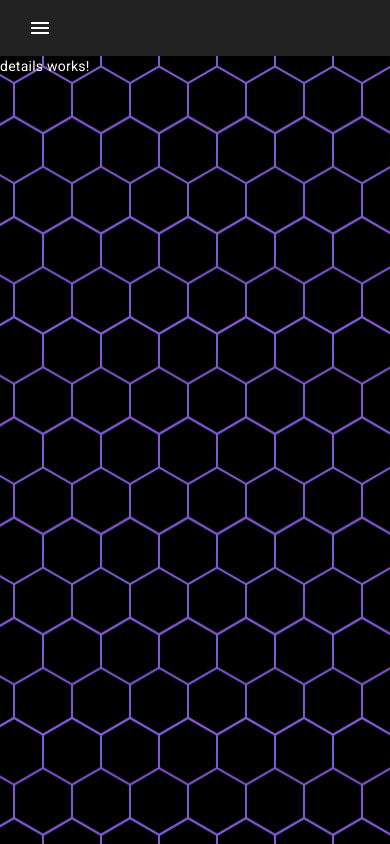
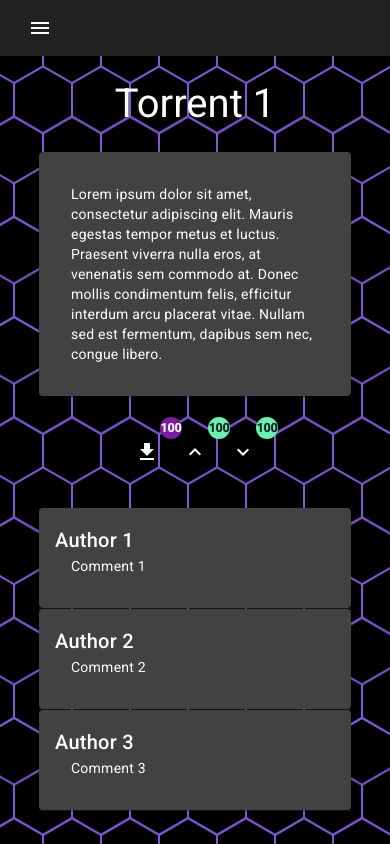
Before and after one commit to hgergely03/SZTE-IB471G, an Angular app: page /details/1 in a window 390 px wide. Built offline with nearby package versions, Linux system fonts and the light colour scheme.

Commit message:
Create details page

```diff
--- a/src/app/app.config.ts
+++ b/src/app/app.config.ts
@@ -1,10 +1,10 @@
 import { ApplicationConfig } from '@angular/core';
-import { provideRouter } from '@angular/router';
+import { provideRouter, withComponentInputBinding } from '@angular/router';
 
 import { routes } from './app.routes';
 import { provideClientHydration } from '@angular/platform-browser';
 import { provideAnimationsAsync } from '@angular/platform-browser/animations/async';
 
 export const appConfig: ApplicationConfig = {
-  providers: [provideRouter(routes), provideClientHydration(), provideAnimationsAsync()]
+  providers: [provideRouter(routes, withComponentInputBinding()), provideClientHydration(), provideAnimationsAsync()]
 };
--- /dev/null
+++ b/src/app/components/torrent-actions/torrent-actions.component.html
@@ -0,0 +1,9 @@
+<a [href]="torrent.link" download mat-icon-button [matBadge]="torrent.downloaded" matBadgeColor="primary">
+    <mat-icon>file_download</mat-icon>
+</a>
+<button (click)="dislikeTorrent(torrent.id)" mat-icon-button [matBadge]="torrent.downloaded" matBadgeColor="accent">
+    <mat-icon>expand_less</mat-icon>
+</button>
+<button (click)="likeTorrent(torrent.id)" mat-icon-button [matBadge]="torrent.downloaded" matBadgeColor="accent">
+    <mat-icon>expand_more</mat-icon>
+</button>
--- /dev/null
+++ b/src/app/components/torrent-actions/torrent-actions.component.ts
@@ -0,0 +1,28 @@
+import { Component, Input } from '@angular/core';
+import { MatButtonModule } from '@angular/material/button';
+import { MatIconModule } from '@angular/material/icon';
+import { MatBadgeModule } from '@angular/material/badge';
+import { Torrent } from '../../model/torrent';
+
+@Component({
+    selector: 'app-torrent-actions',
+    standalone: true,
+    imports: [
+        MatIconModule,
+        MatButtonModule,
+        MatBadgeModule,
+    ],
+    templateUrl: './torrent-actions.component.html',
+    styleUrl: './torrent-actions.component.scss'
+})
+export class TorrentActionsComponent {
+    @Input() torrent!: Torrent;
+
+    likeTorrent(torrentId: number) {
+        console.log(`Like torrent with id ${torrentId}`);
+    }
+
+    dislikeTorrent(torrentId: number) {
+        console.log(`Dislike torrent with id ${torrentId}`);
+    }
+}
--- a/src/app/pages/details/details.component.html
+++ b/src/app/pages/details/details.component.html
@@ -1 +1,21 @@
-<p>details works!</p>
+<h1>{{MOCK_DATA.name}}</h1>
+<main>
+    <mat-card>
+        <mat-card-content>{{MOCK_DATA.description}}</mat-card-content>
+    </mat-card>
+    <div>
+        <app-torrent-actions [torrent]="MOCK_DATA"></app-torrent-actions>
+    </div>
+</main>
+
+<section>
+    <div class="comments">
+        @for (comment of MOCK_DATA.comments; track $index) {
+            <mat-card>
+                <mat-card-title>{{comment.userName}}</mat-card-title>
+                <mat-card-content>{{comment.content}}</mat-card-content>
+            </mat-card>
+            <mat-divider></mat-divider>
+        }
+    </div>
+</section>
--- a/src/app/pages/details/details.component.scss
+++ b/src/app/pages/details/details.component.scss
@@ -0,0 +1,51 @@
+h1 {
+    text-align: center;
+    font-size: 2.5rem;
+    margin-top: 2rem;
+}
+
+main {
+    display: flex;
+    justify-content: center;
+    align-items: center;
+    margin-top: 2rem;
+}
+
+mat-card {
+    padding: 1rem;
+}
+main mat-card {
+    flex-basis: 40%;
+}
+
+section {
+    width: 60%;
+    margin: 0 auto;
+    margin-top: 2rem;
+}
+
+.comments {
+    display: flex;
+    flex-direction: column;
+}
+
+@media screen and (max-width: 992px) {
+    main {
+        flex-direction: column;
+        justify-content: center;
+    }
+
+    main mat-card {
+        flex-basis: 100%;
+        margin-bottom: 2rem;
+        width: 80%;
+    }
+
+    section {
+        width: 80%;
+    }
+
+    .comments {
+        width: 100%;
+    }
+}
--- a/src/app/pages/details/details.component.ts
+++ b/src/app/pages/details/details.component.ts
@@ -1,12 +1,33 @@
-import { Component } from '@angular/core';
+import { Component, Input, OnInit } from '@angular/core';
+import { Torrent } from '../../model/torrent';
+import { MatCardModule } from '@angular/material/card';
+import { MatDividerModule } from '@angular/material/divider';
+import { TorrentActionsComponent } from "../../components/torrent-actions/torrent-actions.component";
 
 @Component({
   selector: 'app-details',
   standalone: true,
-  imports: [],
   templateUrl: './details.component.html',
-  styleUrl: './details.component.scss'
+  styleUrl: './details.component.scss',
+  imports: [
+    MatCardModule,
+    MatDividerModule,
+    TorrentActionsComponent
+  ]
 })
 export class DetailsComponent {
+  @Input()
+  set id(id: number) {
+    console.log('id', id);
+  };
 
+  MOCK_DATA: Torrent =
+    {
+      id: 1, name: 'Torrent 1', downloaded: 100, uploadDate: new Date(), uploaderName: 'Uploader 1', description: 'Lorem ipsum dolor sit amet, consectetur adipiscing elit. Mauris egestas tempor metus et luctus. Praesent viverra nulla eros, at venenatis sem commodo at. Donec mollis condimentum felis, efficitur interdum arcu placerat vitae. Nullam sed est fermentum, dapibus sem nec, congue libero.',
+      comments: [
+        { id: 1, torrentId: 1, content: 'Comment 1', userName: 'Author 1', date: new Date() },
+        { id: 2, torrentId: 1, content: 'Comment 2', userName: 'Author 2', date: new Date() },
+        { id: 3, torrentId: 1, content: 'Comment 3', userName: 'Author 3', date: new Date() }
+      ], likes: 0, size: 100, link: 'https://filesamples.com/samples/document/txt/sample3.txt'
+    };
 }
--- a/src/app/pages/home/home.component.html
+++ b/src/app/pages/home/home.component.html
@@ -9,10 +9,16 @@
                 </mat-panel-title>
             </mat-expansion-panel-header>
             <p>
-                Yarr mateys, it's time to sail the high seas and pirate some good stuff! Even though it's highly illegal and I do <b>not</b> in any way condone it.
+                Yarr mateys, it's time to sail the high seas and pirate some good stuff! Even though it's highly illegal
+                and I do <b>not</b> in any way condone it.
             </p>
             <p>
-                Warez is a common computing and broader cultural term referring to pirated software (i.e. illegally copied, often after deactivation of anti-piracy measures) that is distributed via the Internet. The circumvention of copy protection (cracking) is an essential step in generating warez, and based on this common mechanism, the software-focused definition has been extended to include other copyright-protected materials, including movies and games. Distribution and trade of copyrighted works without payment of fees or royalties generally violates national and international copyright laws and agreements.
+                Warez is a common computing and broader cultural term referring to pirated software (i.e. illegally
+                copied, often after deactivation of anti-piracy measures) that is distributed via the Internet. The
+                circumvention of copy protection (cracking) is an essential step in generating warez, and based on this
+                common mechanism, the software-focused definition has been extended to include other copyright-protected
+                materials, including movies and games. Distribution and trade of copyrighted works without payment of
+                fees or royalties generally violates national and international copyright laws and agreements.
             </p>
         </mat-expansion-panel>
     </mat-accordion>
@@ -21,8 +27,8 @@
 
     <table mat-table [dataSource]="dataSource" class="mat-elevation-z8">
         <ng-container matColumnDef="name">
-          <th mat-header-cell *matHeaderCellDef>Torrent name</th>
-          <td mat-cell *matCellDef="let element"><a [routerLink]="['/details', element.id]">{{element.name}}</a></td>
+            <th mat-header-cell *matHeaderCellDef>Torrent name</th>
+            <td mat-cell *matCellDef="let element"><a [routerLink]="['/details', element.id]">{{element.name}}</a></td>
         </ng-container>
 
         <ng-container matColumnDef="size">
@@ -37,27 +43,8 @@
 
         <ng-container matColumnDef="icons">
             <th mat-header-cell *matHeaderCellDef></th>
-            <td mat-cell *matCellDef="let element">
-                <div class="buttons">
-                    <div class="stat-button">
-                        <a [href]="element.link" download mat-icon-button>
-                            <mat-icon>file_download</mat-icon>
-                        </a>
-                       {{element.downloaded}}
-                    </div>
-                    <div class="stat-button">
-                        <button (click)="dislikeTorrent(element.id)" mat-icon-button>
-                            <mat-icon>expand_less</mat-icon>
-                        </button>
-                        {{element.downloaded}}
-                    </div>
-                    <div class="stat-button">
-                        <button (click)="likeTorrent(element.id)" mat-icon-button>
-                            <mat-icon>expand_more</mat-icon>
-                        </button>
-                        {{element.downloaded}}
-                    </div>
-                </div>
+            <td class="pad" mat-cell *matCellDef="let element">
+                <app-torrent-actions [torrent]="element"></app-torrent-actions>
             </td>
         </ng-container>
 
--- a/src/app/pages/home/home.component.scss
+++ b/src/app/pages/home/home.component.scss
@@ -23,16 +23,8 @@ mat-expansion-panel {
     margin-bottom: 2rem;
 }
 
-.stat-button {
-    display: flex;
-    flex-direction: column;
-    align-items: center;
-}
-
-.buttons {
-    display: flex;
-    justify-content: space-between;
-    margin-bottom: 0.5rem;
+.pad {
+    padding-top: 1rem;
 }
 
 @media screen and (max-width: 992px) {
--- a/src/app/pages/home/home.component.ts
+++ b/src/app/pages/home/home.component.ts
@@ -1,12 +1,11 @@
 import { Component } from '@angular/core';
-import { MatButtonModule } from '@angular/material/button';
 import { MatExpansionModule } from '@angular/material/expansion';
-import { MatIconModule } from '@angular/material/icon';
 import { MatTableModule } from '@angular/material/table';
 import { Torrent } from '../../model/torrent';
 import { RouterLink } from '@angular/router';
 import { YarrTimePipe } from '../../pipes/yarr-time.pipe';
 import { TorrentSizePipe } from "../../pipes/torrent-size.pipe";
+import { TorrentActionsComponent } from "../../components/torrent-actions/torrent-actions.component";
 
 const MOCK_DATA: Torrent[] = [
     { id: 1, name: 'Torrent 1', downloaded: 100, uploadDate: new Date(), uploaderName: 'Uploader 1', description: 'Description 1', comments: [], likes: 0, size: 100, link: 'https://filesamples.com/samples/document/txt/sample3.txt'},
@@ -22,23 +21,16 @@ const MOCK_DATA: Torrent[] = [
     styleUrl: './home.component.scss',
     imports: [
         MatExpansionModule,
-        MatIconModule,
-        MatButtonModule,
         MatTableModule,
         RouterLink,
         YarrTimePipe,
-        TorrentSizePipe
+        TorrentSizePipe,
+        TorrentActionsComponent
     ]
 })
 export class HomeComponent {
     displayedColumns: string[] = ['name', 'size', 'upload-date', 'icons'];
     dataSource = MOCK_DATA;
 
-    likeTorrent(torrentId: number) {
-        console.log(`Like torrent with id ${torrentId}`);
-    }
 
-    dislikeTorrent(torrentId: number) {
-        console.log(`Dislike torrent with id ${torrentId}`);
-    }
 }
```
Also changed, not shown: src/app/components/torrent-actions/torrent-actions.component.scss (added), 1 other file (tests, documents, lock files or other folders).
